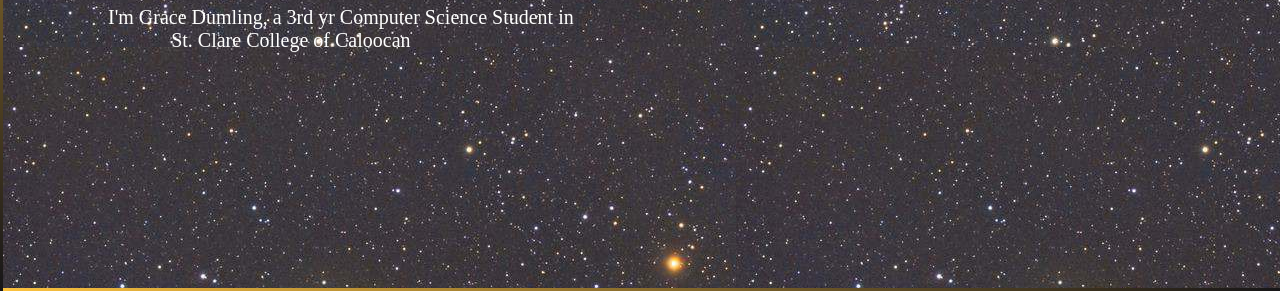
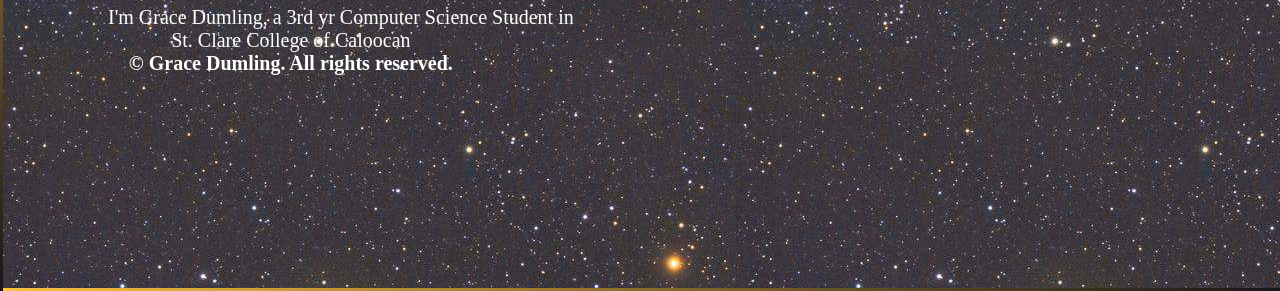
Before and after one commit to gracedumling/my-portfolio, a plain HTML site: page index.html in a window 1280 px wide. Shown: the part 509-800 px from the top of the page. Drawn offline with nearby package versions, Linux system fonts and the light colour scheme; a web font is replaced by a local one.

Commit message:
Update index.html

```diff
--- a/index.html
+++ b/index.html
@@ -45,7 +45,7 @@
 	<div class= "parag">
 
 	<p><center> &emsp;&emsp;&emsp;&emsp;&emsp;I'm Grace Dumling, a 3rd yr Computer Science Student in</center></p>
-	<p><center>  St. Clare College of Caloocan</center></p>
+	<p><center>  St. Clare College of Caloocan</center></p> <p><b><center>© Grace Dumling. All rights reserved.</center></b></p>
 		</div>
 
 
```
